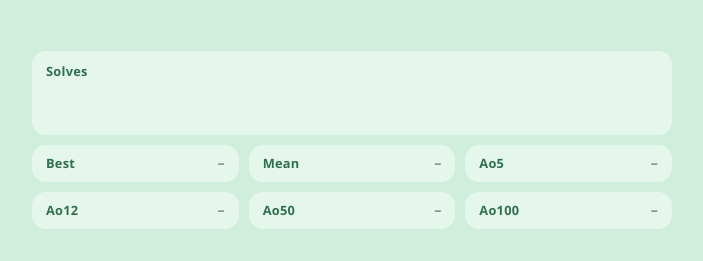
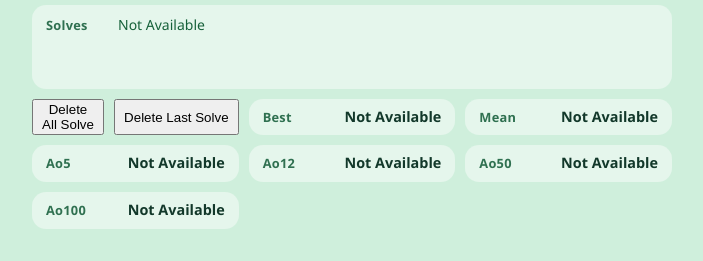
Before and after one commit to EverywhereSpeedcubing/EverywhereSpeedcubing.github.io, a plain HTML site: page index.html in a window 1280 px wide. Shown: the part 539-800 px from the top of the page, without its empty margins (288-991 px from the left). Drawn offline with Linux system fonts and the light colour scheme.

Commit message:
Add delete buttons for solves in session
Added buttons to delete all solves and last solve in the session.

```diff
--- a/index.html
+++ b/index.html
@@ -4,8 +4,10 @@
     <meta charset="UTF-8" />
     <meta name="viewport" content="width=device-width, initial-scale=1.0" />
     <title>Everywhere Speedcubing</title>
+
     <link rel="stylesheet" href="layout.css" />
     <link rel="stylesheet" href="design.css" />
+
     <script type="application/ld+json">
       {
         "@context": "https://schema.org",
@@ -40,19 +42,22 @@
     <!-- Everywhere Speedcubing Session. -->
     <div class="session">
       <p class="statName">Solves</p>
-      <p id="solveTime"></p>
+      <p id="solveTime">Not Available</p>
+      <button id="deleteAllSolve">Delete All Solve</button>
+      <button id="deleteLastSolve">Delete Last Solve</button>
+      <button hidden id="specificSolve">Delete</button>
       <p class="statName">Best</p>
-      <p id="bestTime"></p>
+      <p id="bestTime">Not Available</p>
       <p class="statName">Mean</p>
-      <p id="meanTime"></p>
+      <p id="meanTime">Not Available</p>
       <p class="statName">Ao5</p>
-      <p id="Ao5Time"></p>
+      <p id="Ao5Time">Not Available</p>
       <p class="statName">Ao12</p>
-      <p id="Ao12Time"></p>
+      <p id="Ao12Time">Not Available</p>
       <p class="statName">Ao50</p>
-      <p id="Ao50Time"></p>
+      <p id="Ao50Time">Not Available</p>
       <p class="statName">Ao100</p>
-      <p id="Ao100Time"></p>
+      <p id="Ao100Time">Not Available</p>
     </div>
     <!-- Everywhere Speedcubing Session. -->
 
```
